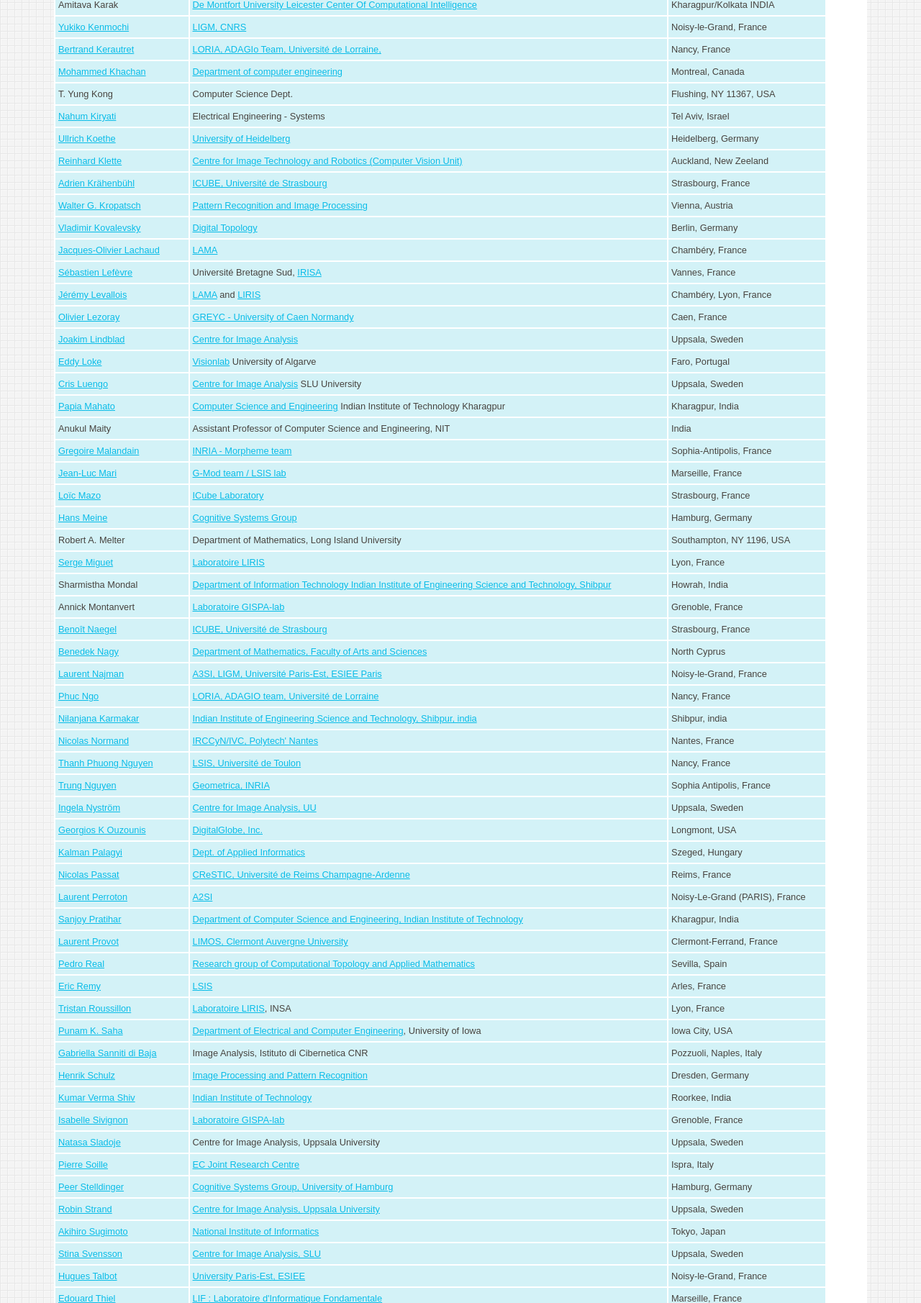
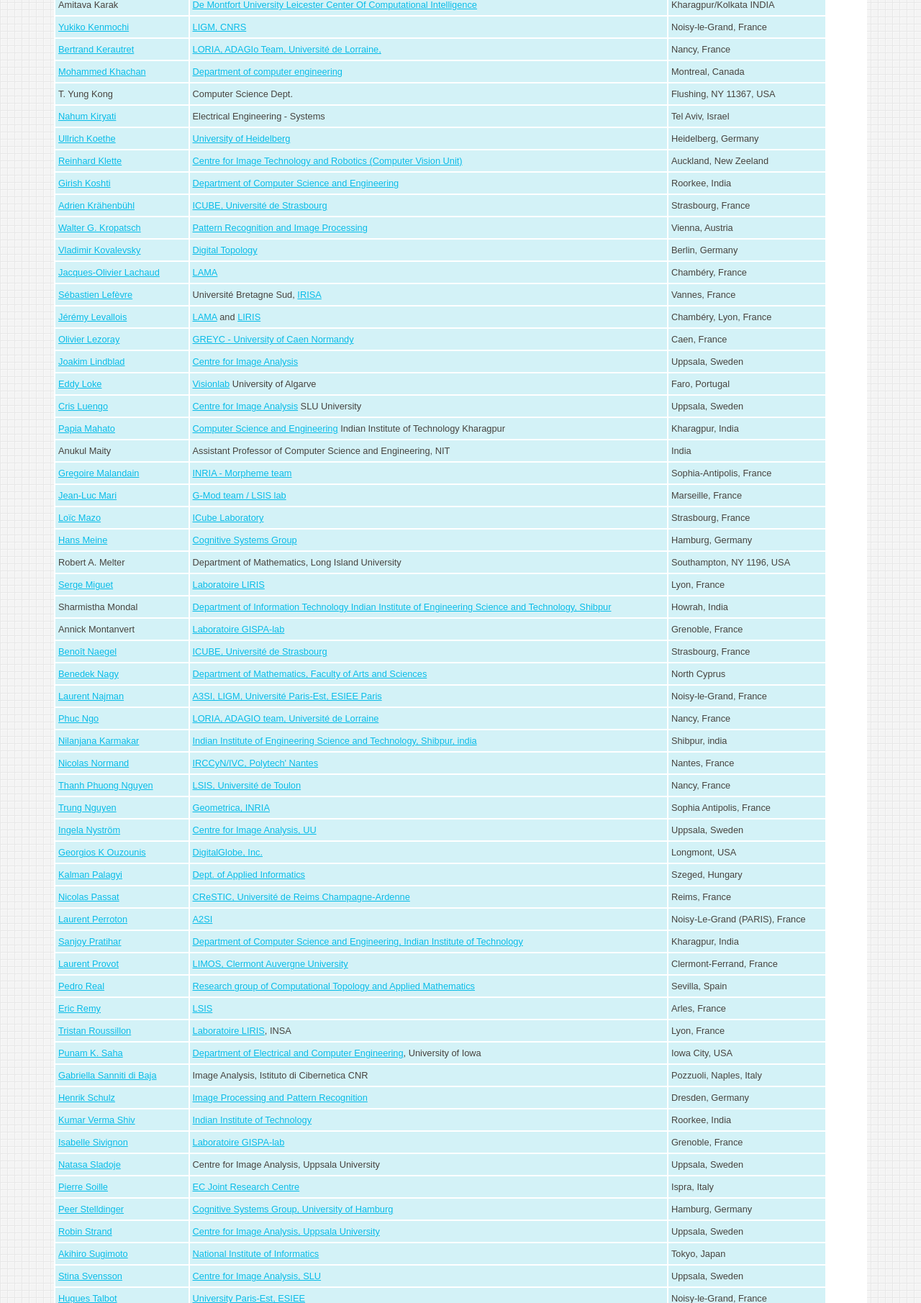
Before and after one commit to TC-18/tc18.org, a PHP site: page /org.php in a window 1280 px wide. Shown: the part 3617-5428 px from the top of the page at 72% size. Run offline with PHP 8.4, Linux system fonts and the light colour scheme.

Commit message:
new member

```diff
--- a/org.php
+++ b/org.php
@@ -491,6 +491,11 @@ active role:
 	<td>Auckland, New Zeeland</td>
       </tr>
       <tr>
+	<td><a href=" http://students.iitr.ac.in/16535011/">Girish Koshti</a></td>
+	<td><a href="https://www.iitr.ac.in/departments/CSE/pages/index.html"> Department of Computer Science and Engineering</a></td>
+	<td>Roorkee, India</td>
+      </tr>
+      <tr>
 	<td><a href="http://adrien.krahenbuhl.fr">Adrien Krähenbühl</a></td>
 	<td><a href="http://icube.unistra.fr">ICUBE, Université de Strasbourg</a></td>
 	<td>Strasbourg, France</td>
```
